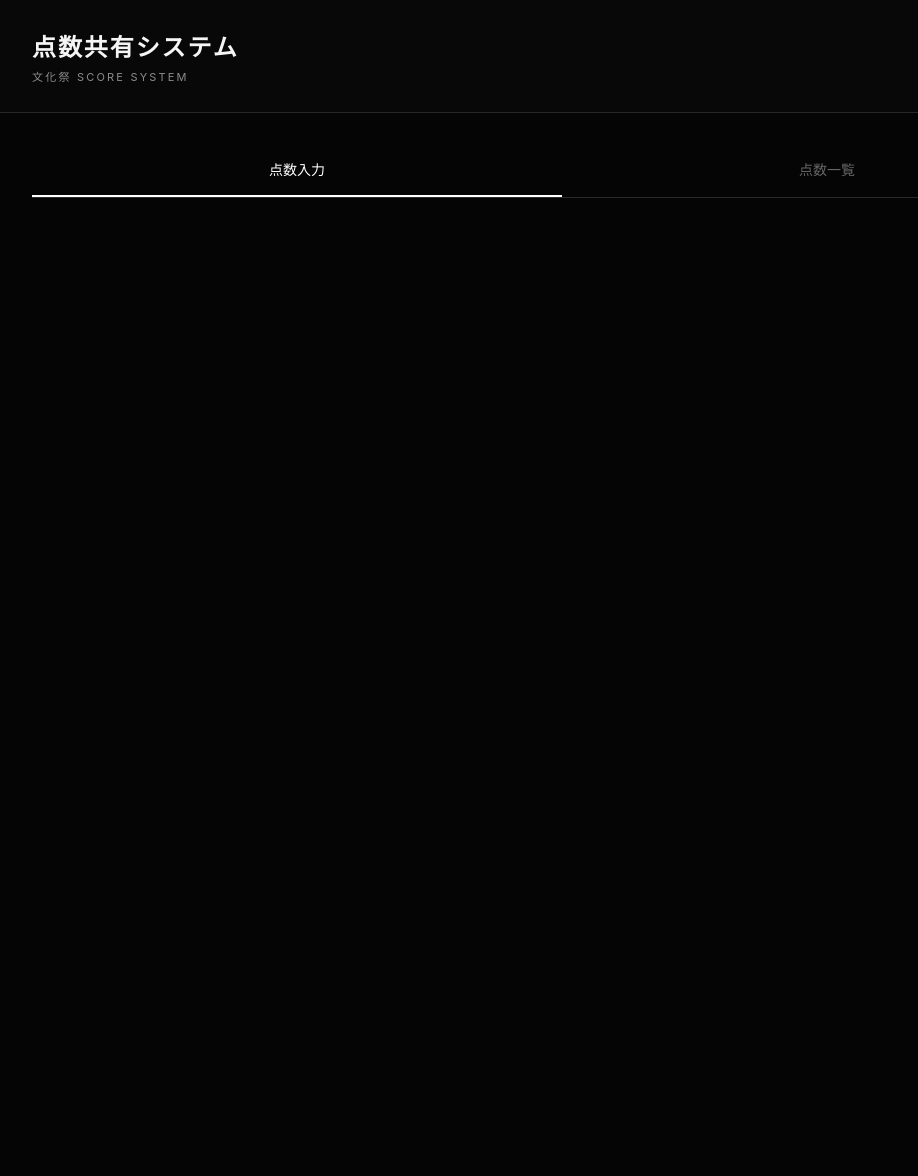
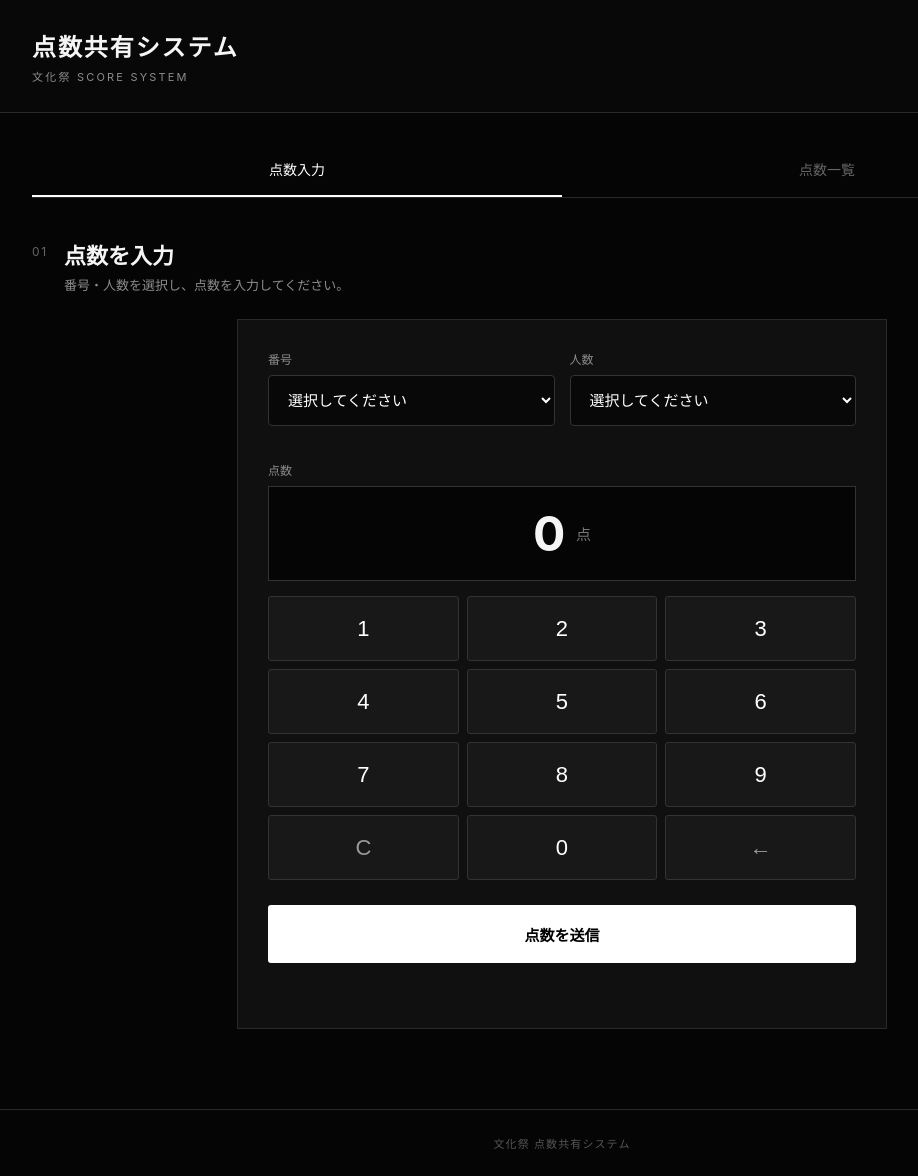
Before and after one commit to bluestella2109/point-count, a plain HTML site: page index.html in a window 1280 px wide. Shown: the whole page, without its empty margins (78-996 px from the left). Before the commit the page ends 800 px from the top, so only its background shows below. Drawn offline with Linux system fonts and the light colour scheme.

Commit message:
Update index.html for score input and display

```diff
--- a/index.html
+++ b/index.html
@@ -22,3 +22,165 @@
         <button class="tab active" id="inputTab">点数入力</button>
         <button class="tab" id="listTab">点数一覧</button>
     </nav>
+
+
+    <!-- =========================
+         ① 点数入力画面
+    ========================== -->
+
+    <section id="inputScreen" class="screen active">
+
+        <div class="section-title">
+            <span>01</span>
+            <div>
+                <h2>点数を入力</h2>
+                <p>番号・人数を選択し、点数を入力してください。</p>
+            </div>
+        </div>
+
+        <div class="form-card">
+
+            <div class="select-row">
+
+                <div class="form-group">
+                    <label for="numberSelect">番号</label>
+
+                    <select id="numberSelect">
+                        <option value="">選択してください</option>
+                    </select>
+                </div>
+
+                <div class="form-group">
+                    <label for="peopleSelect">人数</label>
+
+                    <select id="peopleSelect">
+                        <option value="">選択してください</option>
+                        <option value="1">1人</option>
+                        <option value="2">2人</option>
+                        <option value="3">3人</option>
+                        <option value="4">4人</option>
+                        <option value="5">5人</option>
+                        <option value="6">6人</option>
+                        <option value="7">7人</option>
+                        <option value="8">8人</option>
+                        <option value="9">9人</option>
+                        <option value="10">10人</option>
+                    </select>
+                </div>
+
+            </div>
+
+
+            <div class="score-area">
+
+                <label>点数</label>
+
+                <div class="score-display">
+                    <span id="scoreDisplay">0</span>
+                    <span class="score-unit">点</span>
+                </div>
+
+                <div class="keypad">
+
+                    <button class="key" data-number="1">1</button>
+                    <button class="key" data-number="2">2</button>
+                    <button class="key" data-number="3">3</button>
+
+                    <button class="key" data-number="4">4</button>
+                    <button class="key" data-number="5">5</button>
+                    <button class="key" data-number="6">6</button>
+
+                    <button class="key" data-number="7">7</button>
+                    <button class="key" data-number="8">8</button>
+                    <button class="key" data-number="9">9</button>
+
+                    <button class="key key-clear" id="clearButton">C</button>
+                    <button class="key" data-number="0">0</button>
+                    <button class="key key-back" id="backButton">←</button>
+
+                </div>
+
+            </div>
+
+
+            <button class="submit-button" id="submitButton">
+                点数を送信
+            </button>
+
+            <p id="inputMessage" class="message"></p>
+
+        </div>
+
+    </section>
+
+
+    <!-- =========================
+         ② 点数一覧画面
+    ========================== -->
+
+    <section id="listScreen" class="screen">
+
+        <div class="section-title">
+            <span>02</span>
+            <div>
+                <h2>点数一覧</h2>
+                <p>送信された点数を確認してください。</p>
+            </div>
+        </div>
+
+
+        <div class="list-header">
+
+            <div>
+                <p class="list-label">現在の登録数</p>
+                <strong id="totalCount">0</strong>
+                <span>件</span>
+            </div>
+
+            <button id="clearAllButton" class="danger-button">
+                全データ削除
+            </button>
+
+        </div>
+
+
+        <div class="table-wrapper">
+
+            <table>
+
+                <thead>
+                    <tr>
+                        <th>番号</th>
+                        <th>人数</th>
+                        <th>点数</th>
+                        <th>状態</th>
+                        <th>操作</th>
+                    </tr>
+                </thead>
+
+                <tbody id="scoreTableBody">
+                </tbody>
+
+            </table>
+
+        </div>
+
+
+        <div id="emptyMessage" class="empty">
+            まだ点数は送信されていません。
+        </div>
+
+    </section>
+
+</main>
+
+
+<footer>
+    <p>文化祭 点数共有システム</p>
+</footer>
+
+
+<script src="script.js"></script>
+
+</body>
+</html>
```
